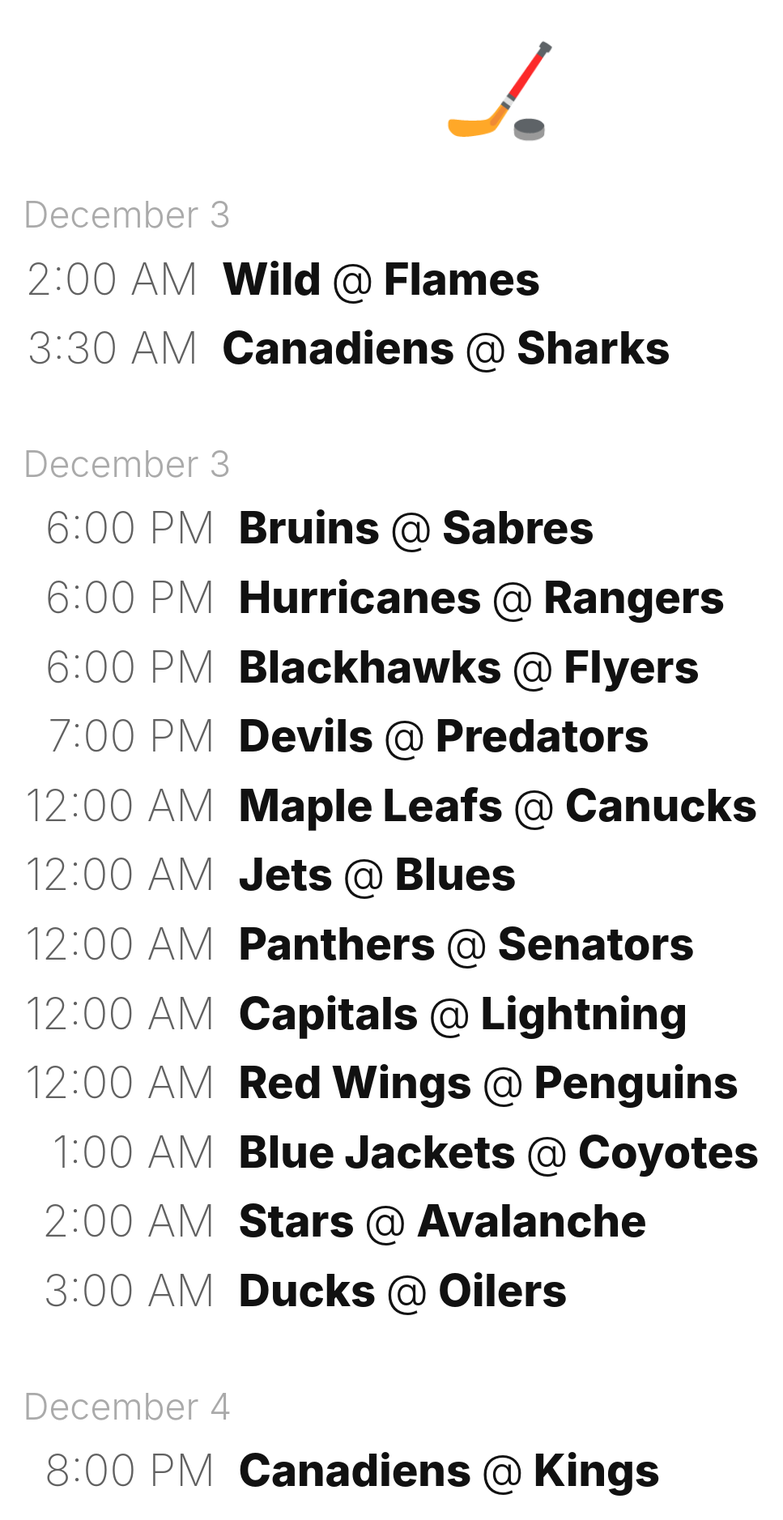
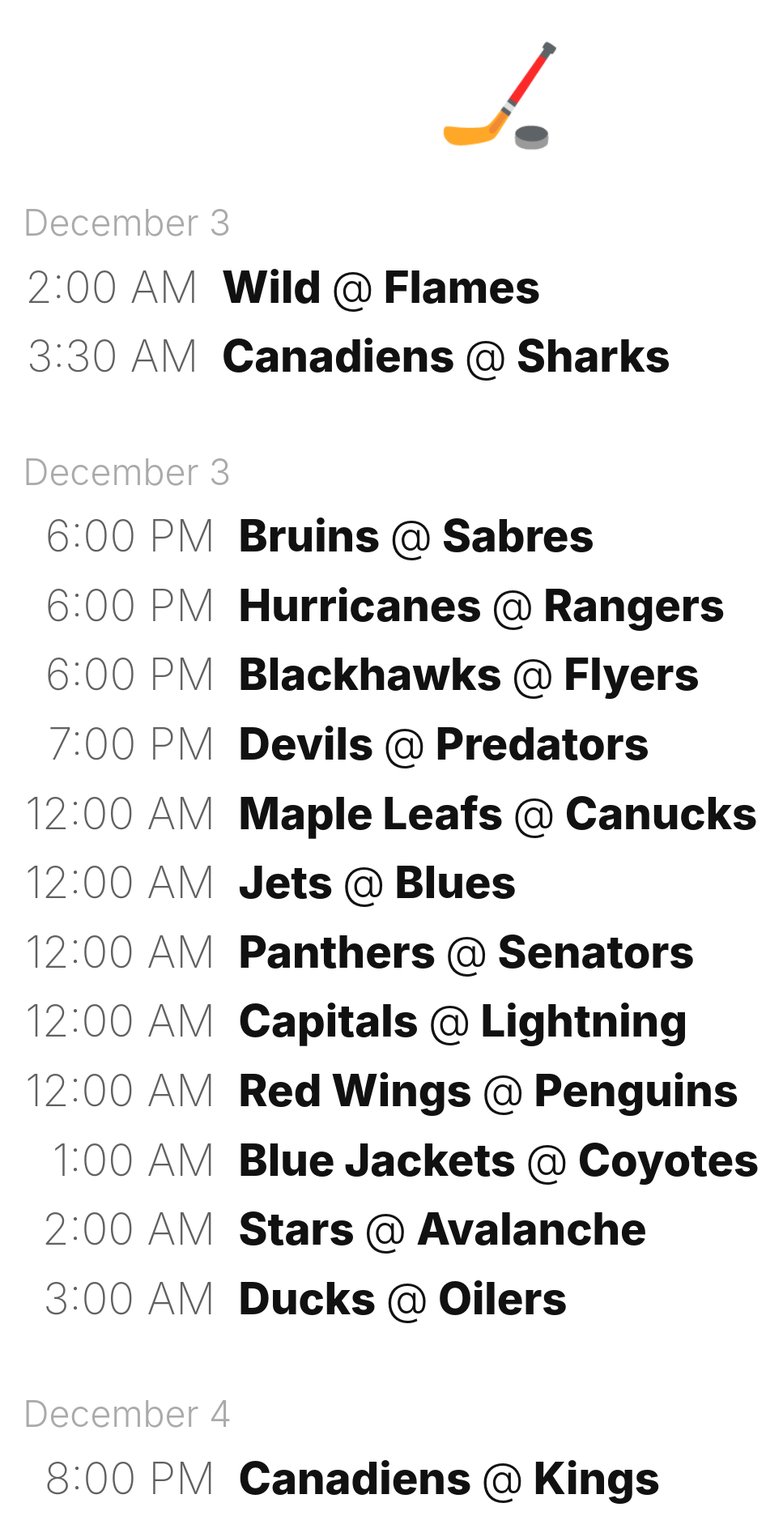
Before and after one commit to tristandunn/hockey, a Jekyll site: the page built from index.html, in a window 1280 px wide. Shown: the top 1877 px of the page at 81% size, without its empty margins (23-990 px from the left). Built offline with Jekyll 4.4.1, drawn with Linux system fonts in a browser that asks for light colours.

Commit message:
Avoid a blank header from the font-size becoming too large.

```diff
--- a/_includes/css/application.scss
+++ b/_includes/css/application.scss
@@ -37,8 +37,12 @@
   padding: 4vw 4vw 0;
 
   h1 {
-    font-size: 9vw;
+    font-size: 7vw;
     text-align: center;
+
+    @media (min-width: 1024px) {
+      font-size: 125px;
+    }
   }
 }
 
```
